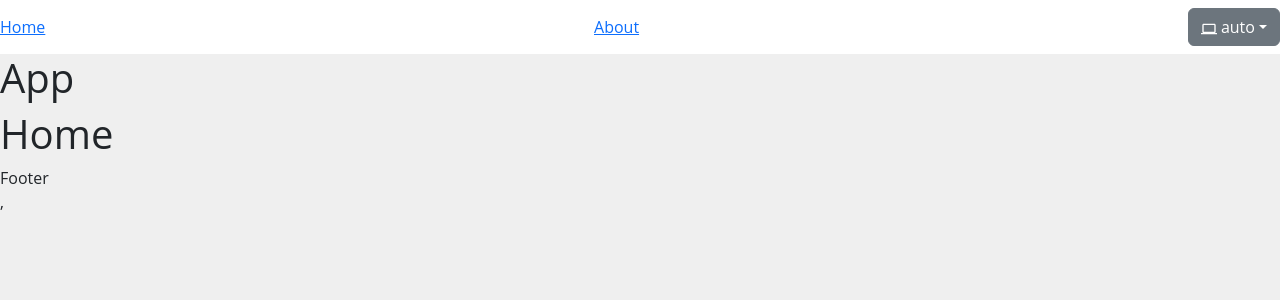
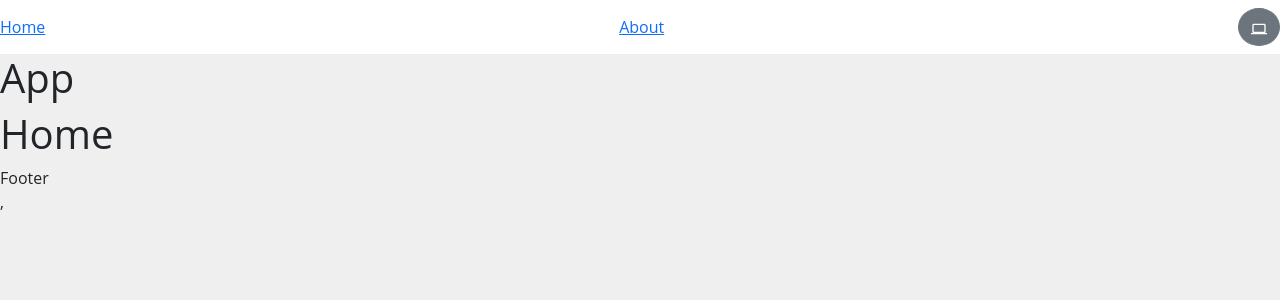
Before and after one commit to wilknisoliveira/system-template-web, a React (Vite) app: page / in a window 1280 px wide. Shown: the top 300 px of the page. Built offline with nearby package versions, Linux system fonts and the light colour scheme.

Commit message:
style(theme-toggle): improving design

```diff
--- /dev/null
+++ b/src/components/theme-toggle/ThemeToggle.scss
@@ -0,0 +1,7 @@
+.dropdown-toggle::after {
+  display: none;
+}
+
+.dropdown-toggle {
+  border-radius: 100%;
+}
--- a/src/components/theme-toggle/ThemeToggle.tsx
+++ b/src/components/theme-toggle/ThemeToggle.tsx
@@ -4,6 +4,8 @@ import DropdownButton from "react-bootstrap/DropdownButton";
 import { MdDarkMode } from "react-icons/md";
 import { MdLightMode } from "react-icons/md";
 import { MdLaptop } from "react-icons/md";
+
+import "./ThemeToggle.scss";
 
 const ThemeToggle = () => {
   const getStoredTheme = () => localStorage.getItem("theme");
@@ -32,23 +34,11 @@ const ThemeToggle = () => {
   const getButtonIcon = (theme: string) => {
     switch (theme) {
       case "dark":
-        return (
-          <>
-            <MdDarkMode /> dark
-          </>
-        );
+        return <MdDarkMode />;
       case "light":
-        return (
-          <>
-            <MdLightMode /> light
-          </>
-        );
+        return <MdLightMode />;
       default:
-        return (
-          <>
-            <MdLaptop /> auto
-          </>
-        );
+        return <MdLaptop />;
     }
   };
 
```
